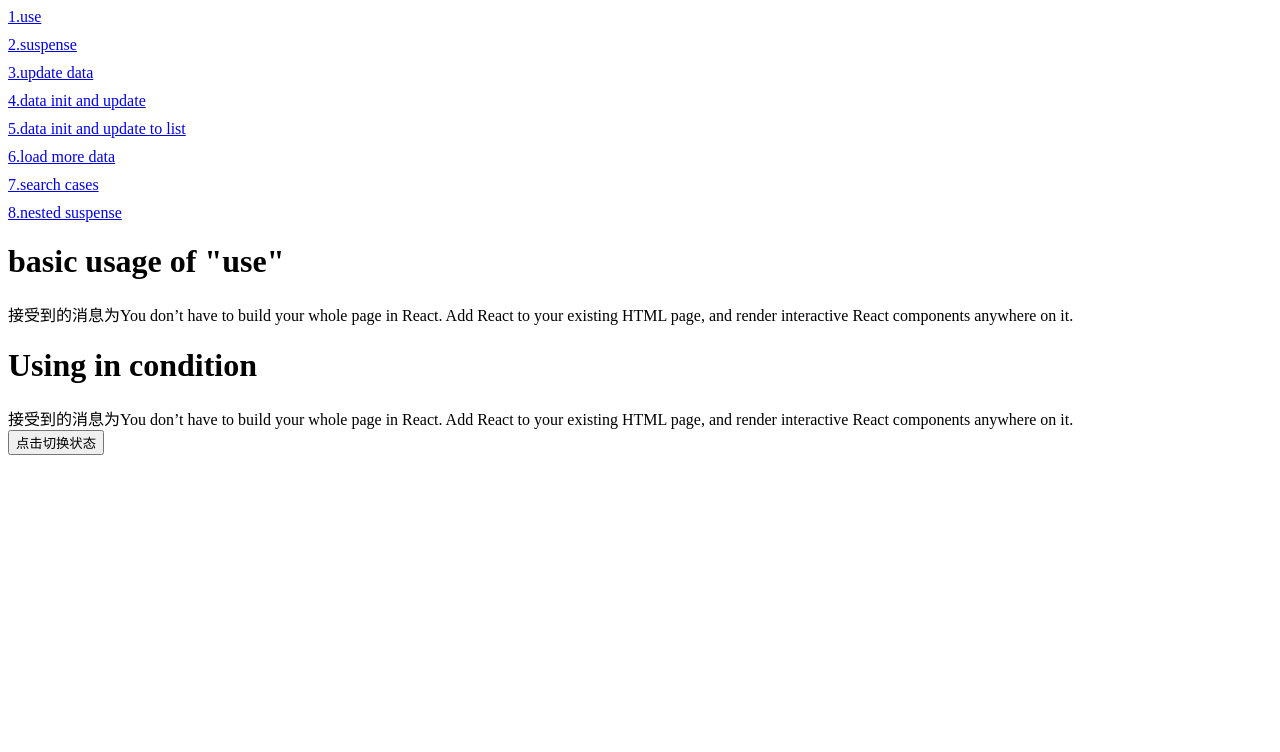
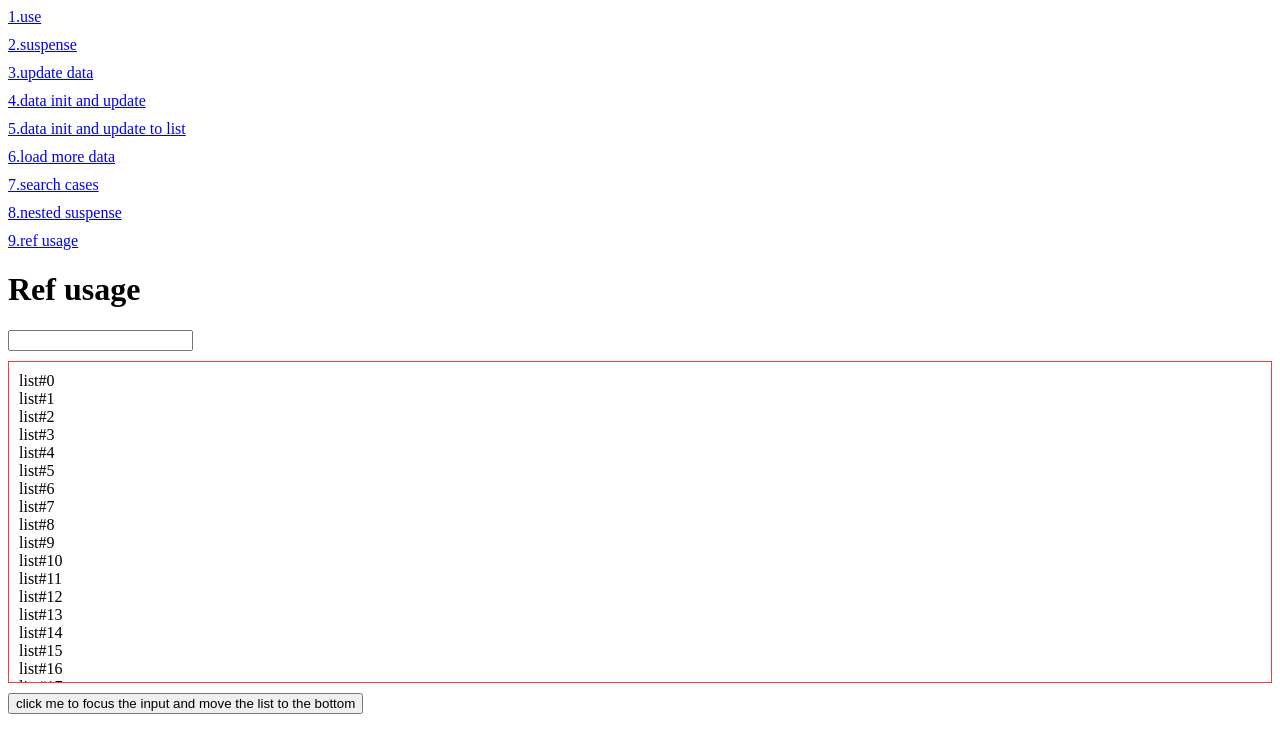
Before and after one commit to mx52jing/react19-demo, a React (Vite) app: page /react19-demo/ref_usage in a window 1280 px wide. Shown: the top 752 px of the page. Built offline with nearby package versions, Linux system fonts and the light colour scheme.

Commit message:
feat: add ref usage code

```diff
--- a/src/App.jsx
+++ b/src/App.jsx
@@ -8,6 +8,7 @@ import DataInitAndUpdateToList from "@/pages/DataInitAndUpdateToList";
 import LoadMoreData from "@/pages/LoadMoreData";
 import SearchCases from "@/pages/SearchCases";
 import NestedSuspense from "@/pages/NestedSuspense";
+import RefBlock from "@/RefBlock";
 
 
 function App() {
@@ -23,6 +24,7 @@ function App() {
               <Route path="/load_more_data" element={<LoadMoreData />} />
               <Route path="/search_case" element={<SearchCases />} />
               <Route path="/nested_suspense" element={<NestedSuspense />} />
+              <Route path="/ref_usage" element={<RefBlock />} />
               <Route path="*" element={<UsePage />} />
           </Routes>
       </>
--- /dev/null
+++ b/src/RefBlock/index.jsx
@@ -0,0 +1,66 @@
+import {useImperativeHandle, useRef, useState} from 'react'
+
+const ListBlock = ({ ref }) => {
+    const listBlockRef = useRef(null)
+    const [list] = useState(() => {
+        return Array.from({ length: 100 }).map((_, index) => {
+            return { id: index, label: `list#${index}` }
+        })
+    })
+    useImperativeHandle(ref, () => ({
+        scrollToBottom: () => {
+            listBlockRef.current.scrollTop = listBlockRef.current.scrollHeight
+        }
+    }))
+    return (
+        <div ref={listBlockRef} style={{ height: "300px", overflowY: "auto", border: "1px solid #EC4035", margin: "10px 0", padding: "10px" }}>
+            {
+                list.map(item => (
+                    <div key={item.id}>{item.label}</div>
+                ))
+            }
+        </div>
+    )
+}
+
+// eslint-disable-next-line react/prop-types
+const InputBox = ({ ref }) => {
+    return (
+        <input type="text" ref={ref}/>
+    )
+}
+
+// eslint-disable-next-line react/prop-types
+const RefContainer = ({ ref }) => {
+    const inputRef = useRef(null)
+    const listRef = useRef(null)
+    useImperativeHandle(ref, () => {
+        return {
+            inputFocusAndListScrollToBottom: () => {
+                inputRef.current.focus()
+                listRef.current.scrollToBottom()
+            }
+        }
+    })
+    return (
+        <>
+            <InputBox ref={inputRef}/>
+            <ListBlock ref={listRef}/>
+        </>
+    )
+}
+const RefBlock = () => {
+    const containerRef = useRef(null)
+    const handleBtnClick = () => {
+        containerRef.current.inputFocusAndListScrollToBottom();
+    }
+    return (
+        <div>
+            <h1>Ref usage</h1>
+            <RefContainer ref={containerRef}/>
+            <button onClick={handleBtnClick}>click me to focus the input and move the list to the bottom</button>
+        </div>
+    )
+}
+
+export default RefBlock
--- a/src/pages/MenuPanel/index.jsx
+++ b/src/pages/MenuPanel/index.jsx
@@ -10,6 +10,7 @@ const MenuPanel = () => {
             <Link to="/load_more_data">6.load more data</Link>
             <Link to="/search_case">7.search cases</Link>
             <Link to="/nested_suspense">8.nested suspense</Link>
+            <Link to="/ref_usage">9.ref usage</Link>
         </div>
     )
 }
```
